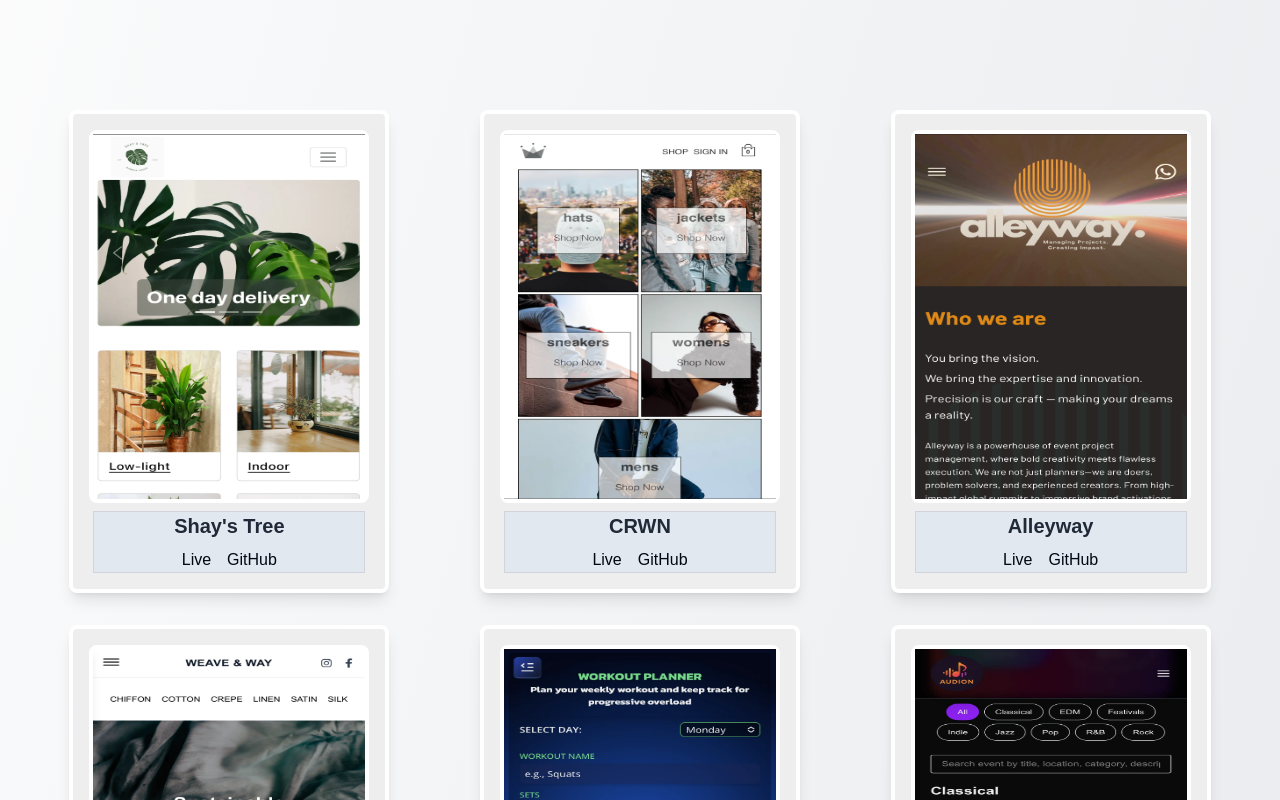
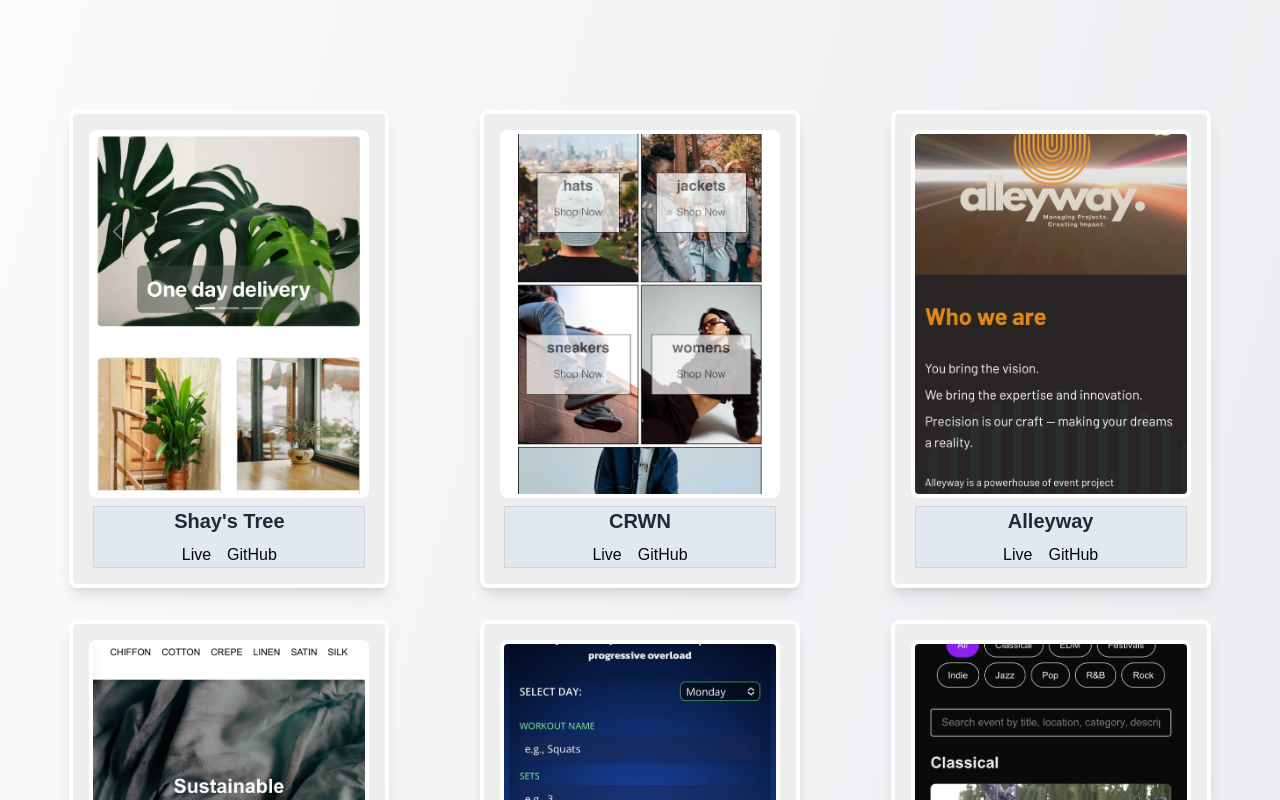
Before and after one commit to shay122990/next-portfolio, a Next.js app: page / in a window 1280 px wide. Shown: the part 1660-2460 px from the top of the page. Built offline with nearby package versions, Linux system fonts and the light colour scheme; a web font is replaced by a local one.

Commit message:
fixed aspect ration for image polaroid cards

```diff
--- a/src/app/components/polaroid-card/Polaroid-Card.tsx
+++ b/src/app/components/polaroid-card/Polaroid-Card.tsx
@@ -18,19 +18,20 @@
   return (
     <div
       style={{
-        backgroundColor: '#EEEEEE',
-
+        backgroundColor: "#EEEEEE",
       }}
       className="relative w-80 bg-white p-4 border-4 border-white rounded-lg shadow-lg transform hover:rotate-2 transition-transform duration-300 ease-in-out max-w-md mx-auto"
     >
-      <div className="relative w-full aspect-[3/4] mb-2 border-4 border-white rounded-lg ">
+      <div className="mb-2 border-4 border-white rounded-lg overflow-hidden">
         <Image
           src={imageSrc}
           alt={altText}
-          fill
-          className="object-"
+          width={750}
+          height={1307}
+          className="object-cover w-full h-[360px]"
         />
       </div>
+
       <div className="bg-slate-200 border border-gray-300 mx-1">
         <p className="text-xl font-semibold text-center text-gray-800 mb-2">
           {projectName}
```
